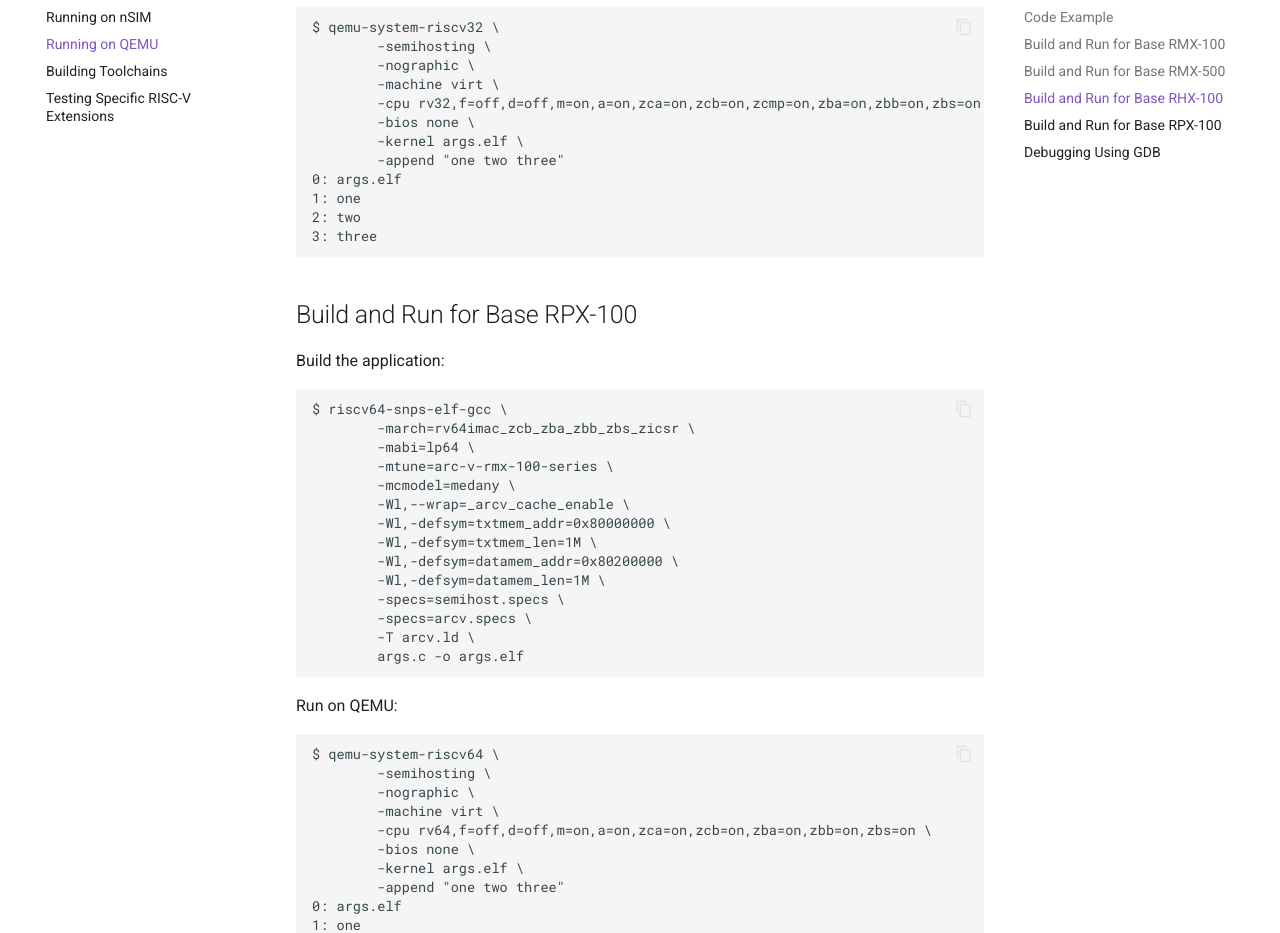
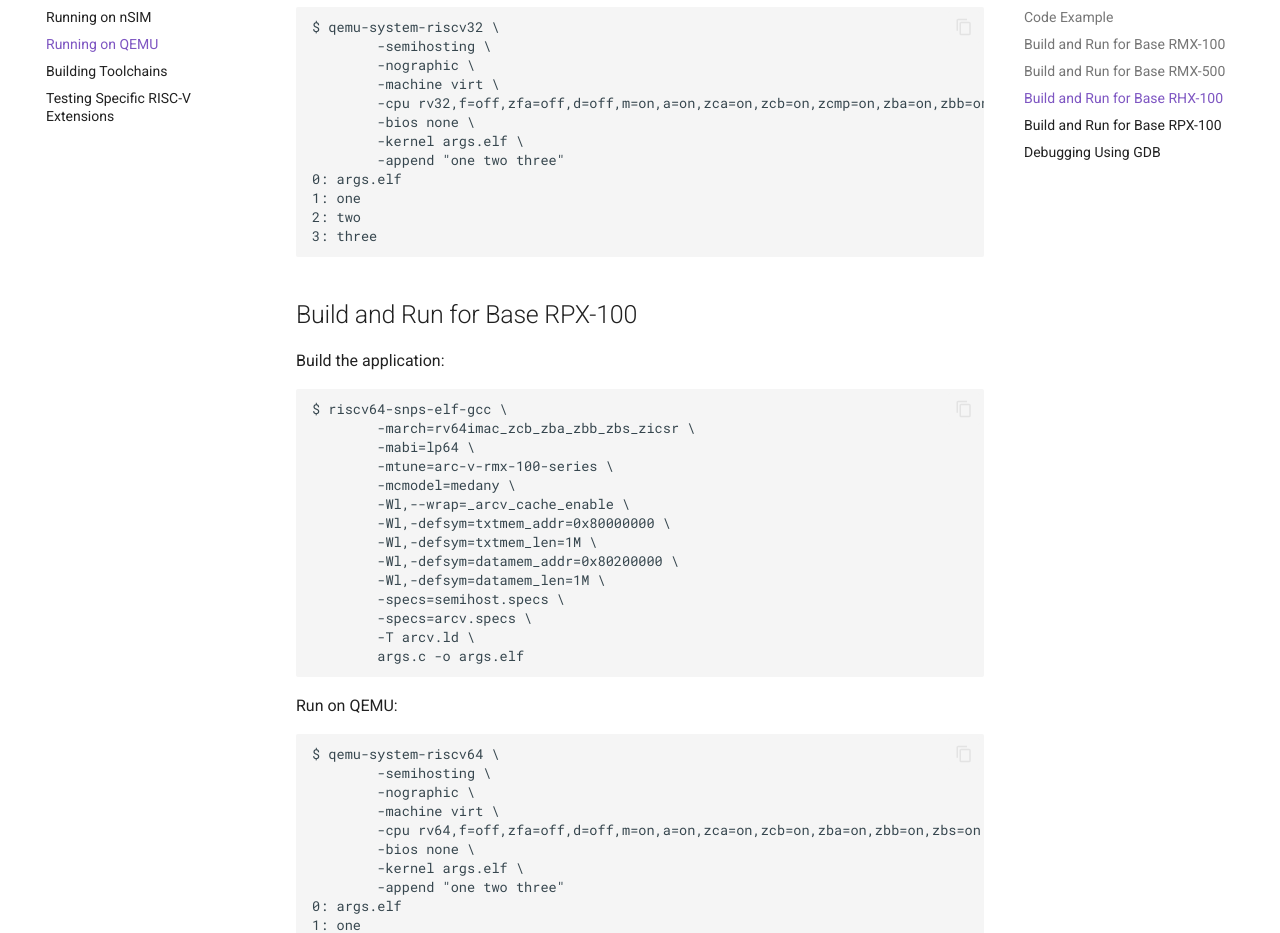
Before and after one commit to foss-for-synopsys-dwc-arc-processors/documentation, an MkDocs documentation site: the page built from docs/arcv/qemu.md, in a window 1280 px wide and 1400 px high, scrolled down 3322 px. Shown: the part 166-1099 px from the top of the window. Built offline with MkDocs 1.6.1 and Material for MkDocs 9.7.7, drawn with Linux system fonts in a browser that asks for light colours; comment, search, counter and statistics services are not loaded; the version menu is left out; some of the changed text lies outside the part shown.

Commit message:
arcv: Turn off zfa in QEMU guides for QEMU 9.0
Signed-off-by: Yuriy Kolerov <ykolerov@synopsys.com>

```diff
--- a/docs/arcv/qemu.md
+++ b/docs/arcv/qemu.md
@@ -99,7 +99,7 @@
         -semihosting \
         -nographic \
         -machine virt \
-        -cpu rv32,f=off,d=off,zce=on,zba=on,zbb=on,zbs=on \
+        -cpu rv32,f=off,zfa=off,d=off,zce=on,zba=on,zbb=on,zbs=on \
         -bios none \
         -kernel args.elf \
         -append "one two three"
@@ -136,7 +136,7 @@
         -semihosting \
         -nographic \
         -machine virt \
-        -cpu rv32,f=off,d=off,zce=on,zba=on,zbb=on,zbs=on \
+        -cpu rv32,f=off,zfa=off,d=off,zce=on,zba=on,zbb=on,zbs=on \
         -bios none \
         -kernel args.elf \
         -append "one two three"
@@ -173,7 +173,7 @@
         -semihosting \
         -nographic \
         -machine virt \
-        -cpu rv32,f=off,d=off,m=on,a=on,zca=on,zcb=on,zcmp=on,zba=on,zbb=on,zbs=on \
+        -cpu rv32,f=off,zfa=off,d=off,m=on,a=on,zca=on,zcb=on,zcmp=on,zba=on,zbb=on,zbs=on \
         -bios none \
         -kernel args.elf \
         -append "one two three"
@@ -211,7 +211,7 @@
         -semihosting \
         -nographic \
         -machine virt \
-        -cpu rv64,f=off,d=off,m=on,a=on,zca=on,zcb=on,zba=on,zbb=on,zbs=on \
+        -cpu rv64,f=off,zfa=off,d=off,m=on,a=on,zca=on,zcb=on,zba=on,zbb=on,zbs=on \
         -bios none \
         -kernel args.elf \
         -append "one two three"
@@ -255,7 +255,7 @@
         -semihosting \
         -nographic \
         -machine virt \
-        -cpu rv32,f=off,d=off,zce=on,zba=on,zbb=on,zbs=on \
+        -cpu rv32,f=off,zfa=off,d=off,zce=on,zba=on,zbb=on,zbs=on \
         -bios none \
         -kernel args.elf \
         -append "one two three" \
```
